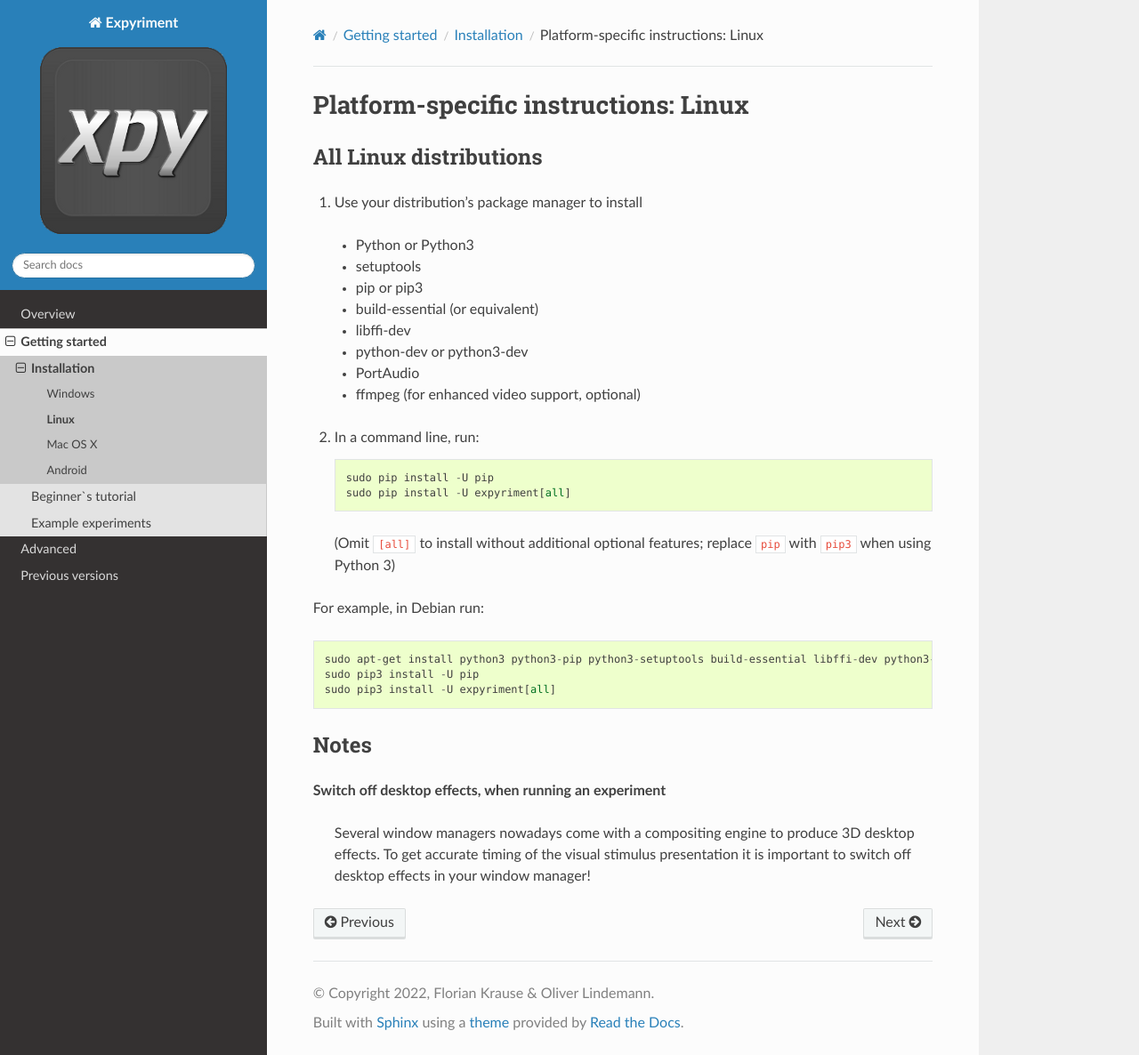
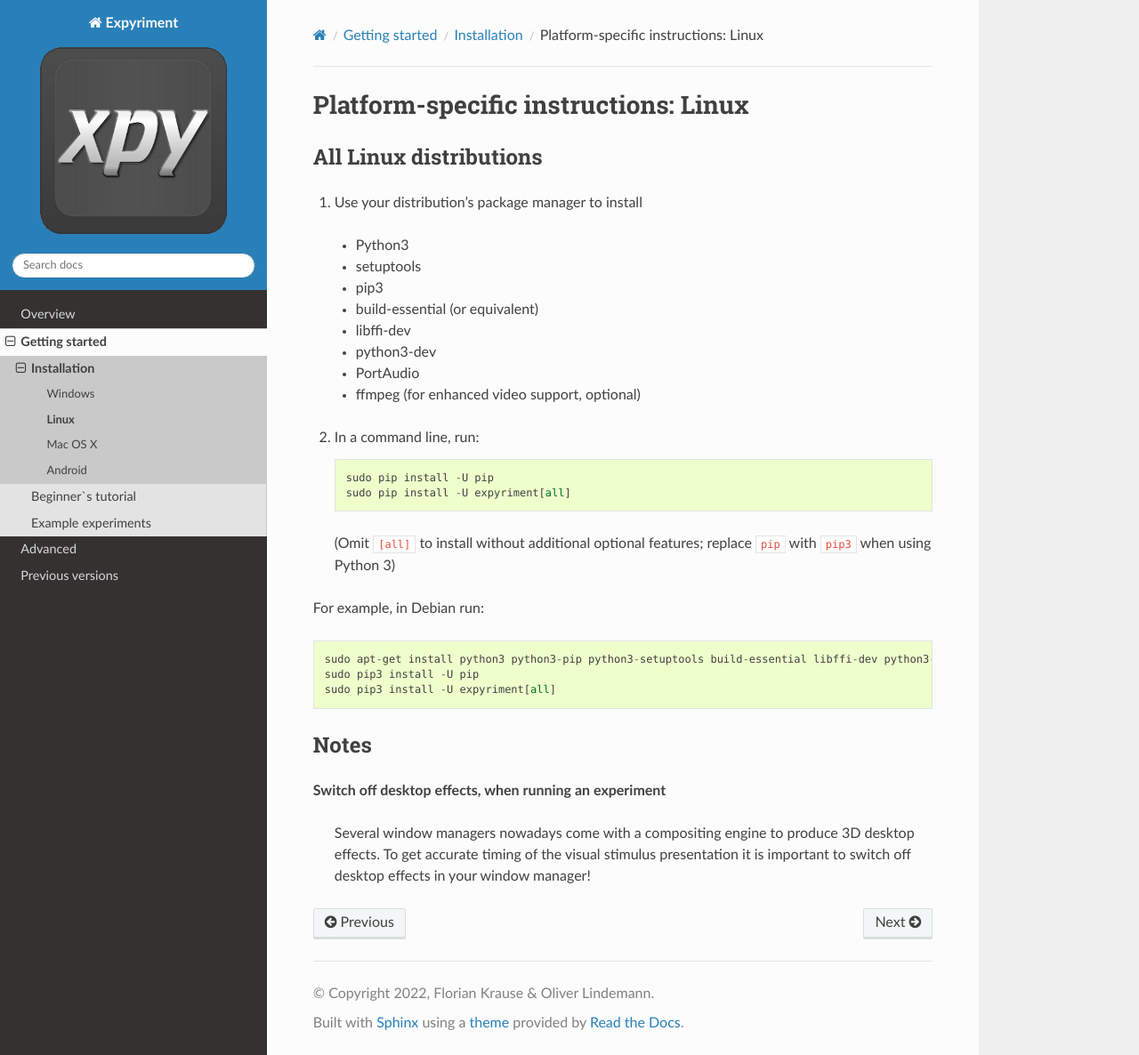
Before and after one commit to expyriment/expyriment, a Sphinx documentation site: the page built from documentation/sphinx/Installation.Linux.rst, in a window 1280 px wide and 1186 px high. Shown: the whole window at 89% size. Built offline with Sphinx 7.4.7 and the Read the Docs theme 2.0.0, drawn with Linux system fonts in a browser that asks for light colours; pages that are not in the unit, such as notebooks, are missing from menus; the version number could not be read and is left out.

Commit message:
Update Installation.Linux.rst

```diff
--- a/documentation/sphinx/Installation.Linux.rst
+++ b/documentation/sphinx/Installation.Linux.rst
@@ -8,12 +8,12 @@
 
 1. Use your distribution's package manager to install
 
-  * Python or Python3
+  * Python3
   * setuptools
-  * pip or pip3
+  * pip3
   * build-essential (or equivalent)
   * libffi-dev
-  * python-dev or python3-dev
+  * python3-dev
   * PortAudio
   * ffmpeg (for enhanced video support, optional)
 
```
